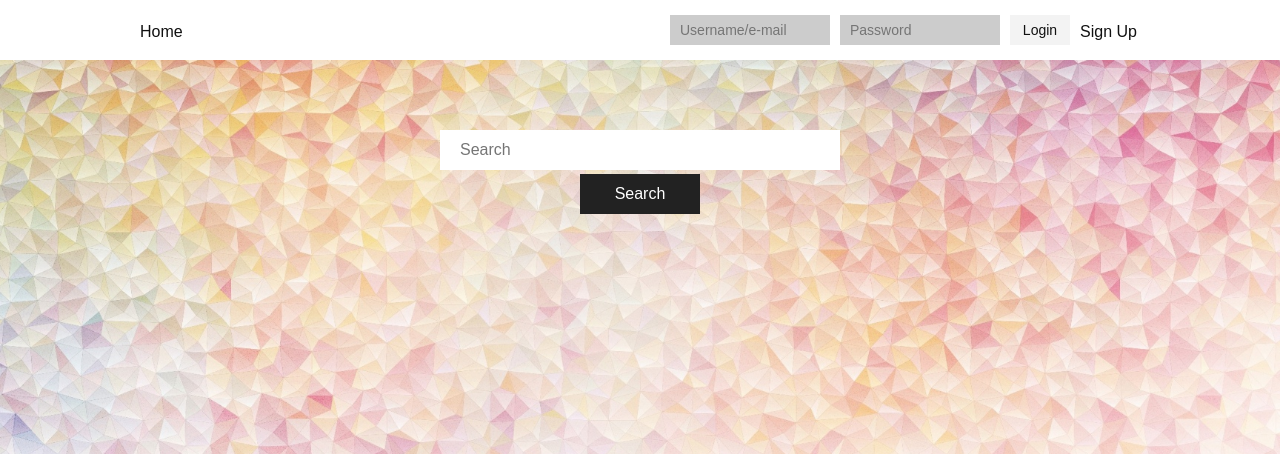
After one commit to royaa57/SummerProject17, a PHP site: page /search.php in a window 1280 px wide. The commit adds this page. Shown: the top 454 px of the page. Run offline with PHP 8.4, Linux system fonts and the light colour scheme.

Commit message:
search page

```diff
--- a/header.php
+++ b/header.php
@@ -17,7 +17,7 @@
 
    	   <ul>
    	   	 <li>
-   	   	 	<a href="index.php">Home</a>
+   	   	 	<a href="index.php">Home </a>
    	   	 </li>
    	   </ul>
    	  	<div class="nav-login">
@@ -37,7 +37,7 @@
 
             </form>
 
-            <a href="signup.php">Sign Up</a>';
+            <a href="signup.php" class="button">Sign Up</a>';
             }
             ?>
 
--- a/includes/dbh.inc.php
+++ b/includes/dbh.inc.php
@@ -4,6 +4,6 @@
 $dbServername = "localhost";
 $dbUsername = "root";
 $dbPassword = "root";
-$dbName= "loginsystem";
+$dbName= "FurnitureApp";
 
 $conn = mysqli_connect($dbServername,$dbUsername,$dbPassword,$dbName);
--- a/includes/signup.inc.php
+++ b/includes/signup.inc.php
@@ -16,7 +16,7 @@ if (isset($_POST['submit']))
 	if (empty($first) || empty($last) || empty($email) || empty($uid) || empty($pwd))
 	{
 		header("Location: ../signup.php?signup=empty");
-        exit();
+		exit();
 	}
 
 	else
@@ -57,6 +57,7 @@ if (isset($_POST['submit']))
 	                	//Insert the user into the database
                       $sql = "INSERT INTO `users` (user_first, user_last,user_email, user_uid, user_pwd)  VALUES ('$first','$last', '$email', '$uid', '$hashedPwd' )";
                       mysqli_query($conn, $sql);
+
                       header("Location: ../signup.php?signup=success");
                       exit();
 
--- a/index.php
+++ b/index.php
@@ -6,7 +6,7 @@
 	<div class="main-wrapper">
 		<?php
 		  if (isset($_SESSION['u_id'])) {
-		    echo '<h2> Welcome Back</h2>';
+		    echo '<h2> Welcome Back </h2>';
 		  }
 		?>
 	</div>
--- /dev/null
+++ b/search.php
@@ -0,0 +1,20 @@
+<?php
+   include_once 'header.php';
+?>
+
+<section class="main-container">
+	<div class="main-wrapper">
+
+		<form class="signup-form" action="includes/search.inc.php" method="POST">
+
+		<input type="text" name="search" placeholder="Search">
+
+		<button type="submit" name="submit">Search</button>
+	</form>
+	</div>
+
+</section>
+
+<?php
+   include_once 'footer.php';
+ ?>
--- a/signup.php
+++ b/signup.php
@@ -5,7 +5,9 @@
 <section class="main-container">
 	<div class="main-wrapper">
 	<h2>Sign Up</h2>
+
 	<form class="signup-form" action="includes/signup.inc.php" method="POST">
+
 		<input type="text" name="first" placeholder="First Name">
 		<input type="text" name="last" placeholder="Last Name">
 		<input type="email" name="email" placeholder="E-mail">
--- a/style.css
+++ b/style.css
@@ -168,12 +168,20 @@ header .nav-login form input{
     line-height: 30px;
 }
 
-header .nav-login form button{
+header .nav-login form button {
     float: left;
     width: 60px;
     height: 30px;
     margin-right: 10px;
     border: none;
+    background-color: #f3f3f3;
+    font-family: arial;
+    font-size: 14px;
+    color: #111;
+    cursor: pointer;
+}
+a.button {
+	border: none;
     background-color: #f3f3f3;
     font-family: arial;
     font-size: 14px;
@@ -251,3 +259,7 @@ header .nav-login a{
 .signup-form button:hover{
     background-color: #111;
 }
+.signup-form p{
+	margin:10px;
+	padding:10px;
+}
```
Also changed, not shown: includes/search.inc.php (added, +30 -0 lines), search.inc.php (added, +24 -0 lines), imagetodb.php (added).
